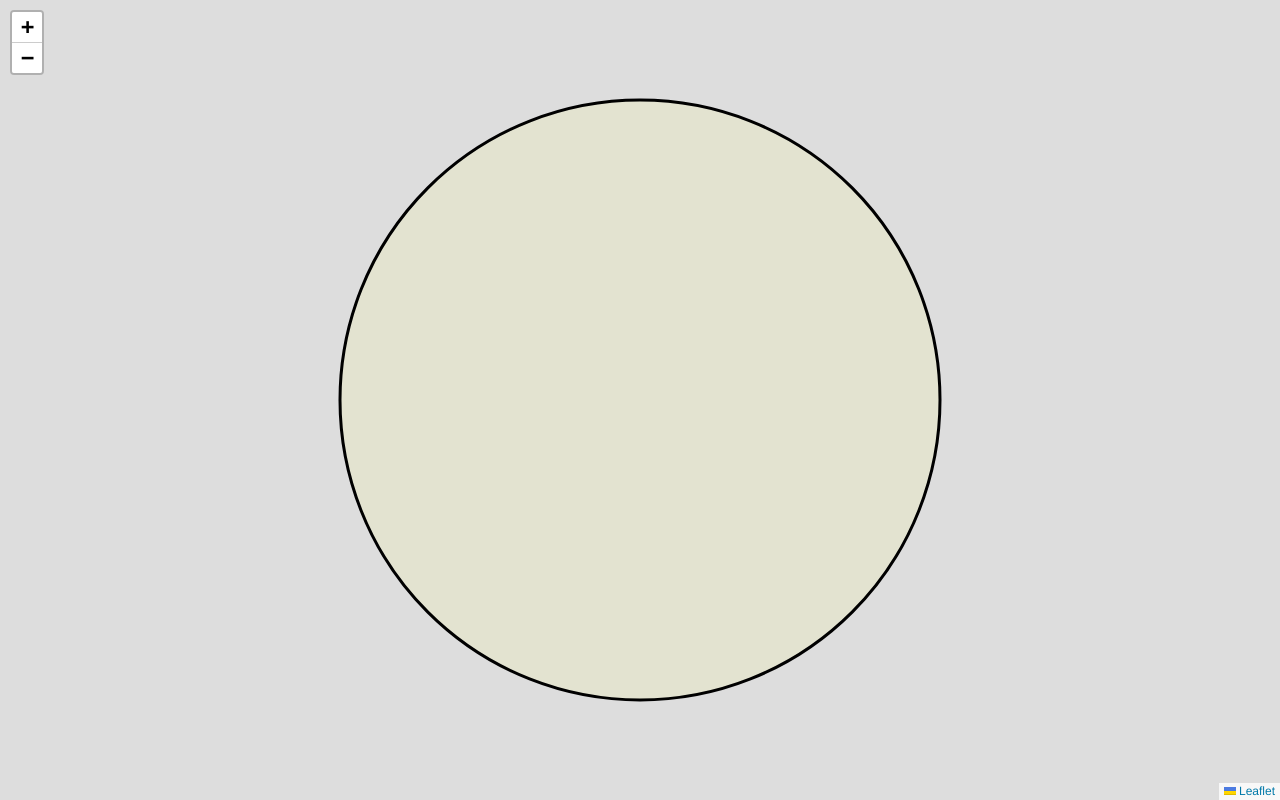
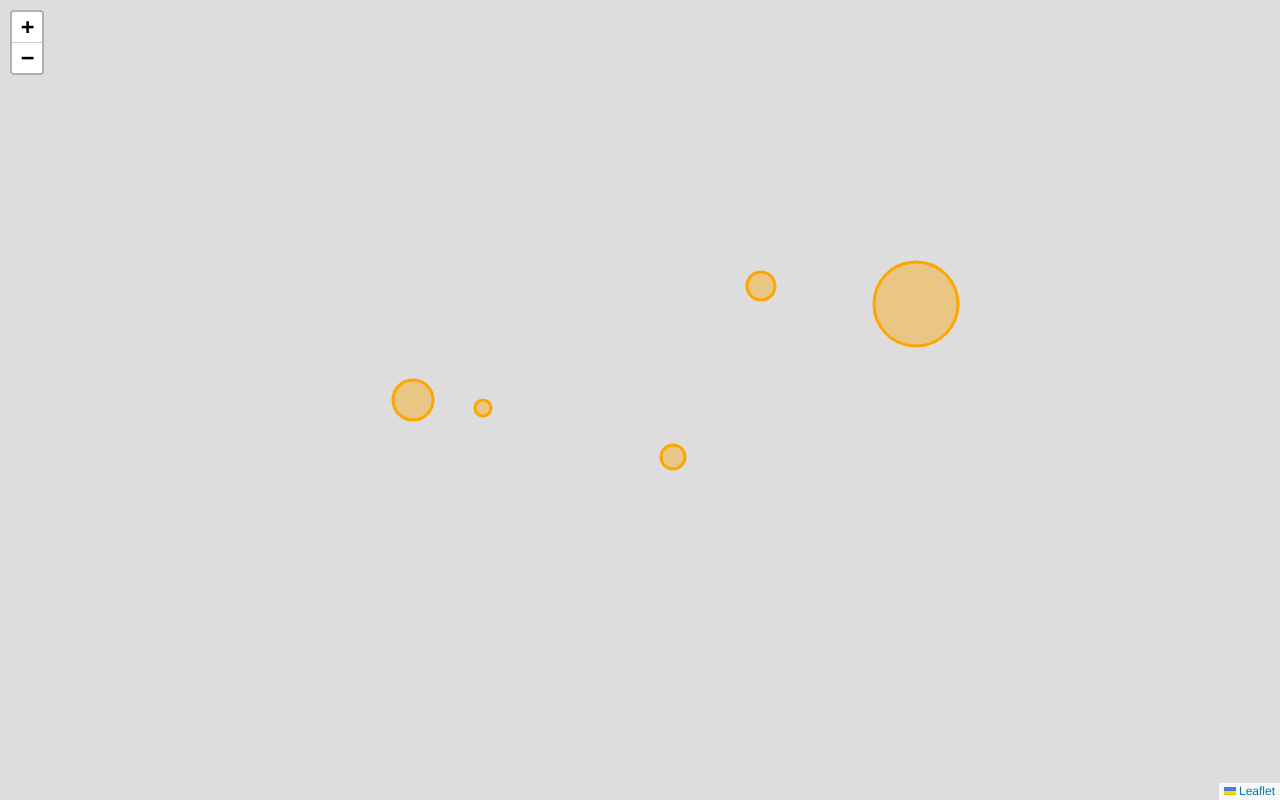
Before and after one commit to MarcoFernandez14/Mapping_Earthquakes, a plain HTML site: page Mapping_Multiple_Points/index.html in a window 1280 px wide. Drawn offline with nearby package versions, Linux system fonts and the light colour scheme; files whose address does not match are found by name.

Commit message:
Adding multiple cities points loop

```diff
--- a/Mapping_Multiple_Points/index.html
+++ b/Mapping_Multiple_Points/index.html
@@ -28,6 +28,8 @@
 
     <!-- API key -->
     <script type="text/javascript" src="static/js/config.js"></script>
+    <!-- Path to cities array -->
+    <script type="text/javascript" src="static/js/cities.js"></script>
     <!-- Our JavaScript -->
     <script type="text/javascript" src="static/js/logic.js"></script>
 
--- /dev/null
+++ b/Mapping_Multiple_Points/static/js/cities.js
@@ -0,0 +1,32 @@
+// An array containing each city's location, state, and population.
+let cities = [{
+    location: [40.7128, -74.0059],
+    city: "New York City",
+    state: "NY",
+    population: 8398748
+  },
+  {
+    location: [41.8781, -87.6298],
+    city: "Chicago",
+    state: "IL",
+    population: 2705994
+  },
+  {
+    location: [29.7604, -95.3698],
+    city: "Houston",
+    state: "TX",
+    population: 2325502
+  },
+  {
+    location: [34.0522, -118.2437],
+    city: "Los Angeles",
+    state: "CA",
+    population: 3990456
+  },
+  {
+    location: [33.4484, -112.0740],
+    city: "Phoenix",
+    state: "AZ",
+    population: 1660272
+  }
+  ];
--- a/Mapping_Multiple_Points/static/js/logic.js
+++ b/Mapping_Multiple_Points/static/js/logic.js
@@ -2,38 +2,35 @@
 console.log("working");
 
 // Create the map object with a center and zoom level.
-let map = L.map('mapid').setView([34.0522, -118.2437], 14);
+let map = L.map('mapid').setView([34.0522, -98.2437], 4.2);
 
-// let map = L.map("mapid", {
-//     center: [
-//       40.7, -94.5
-//     ],
-//     zoom: 4
-//   });
+// Get data from cities.js
+let cityData = cities;
 
-//  Add a marker (circle) to the map for Los Angeles, California.
+// Loop through the cities array and create one marker for each city.
+cityData.forEach(function(city) {
+    console.log(city)
+    // L.marker(city.location)
+    L.circleMarker(city.location, {
+        // radius: city.population/100000
+        radius: city.population/200000,
+        color: 'orange',
+        fillColor: 'orange',
+        fillOpacity: 0.4,
+        lineweight: 4
 
-// let marker = L.marker([34.0522, -118.2437]).addTo(map);
-// let marker = L.circle([34.0522, -118.2437], {
-//             radius: 300,
-//             color: 'black',
-//             fillColor: 'yellow',
-//             fillOpacity: 0.5
-//             }).addTo(map);
+    })
+    .bindPopup("<h2>" + city.city + ", " + city.state + "</h2> <hr> <h3>Population " + city.population.toLocaleString() + "</h3>")
+    .addTo(map);
+});
 
-L.circleMarker([34.0522, -118.2437], {
-    radius: 300,
-    color: 'black',
-    fillColor: '#ffffa1'
-    }).addTo(map);
+// We create the tile layer that will be the background of our map.Option: Use the Mapbox Styles API
+let streets = L.tileLayer('https://api.mapbox.com/styles/v1/mapbox/dark-v10/tiles/{z}/{x}/{y}?access_token={accessToken}', {
+attribution: 'Map data © <a href="https://www.openstreetmap.org/">OpenStreetMap</a> contributors, <a href="https://creativecommons.org/licenses/by-sa/2.0/">CC-BY-SA</a>, Imagery (c) <a href="https://www.mapbox.com/">Mapbox</a>',
+    maxZoom: 18,
+    accessToken: API_KEY
+});
 
-
-// We create the tile layer that will be the background of our map.
-
-// let streets = L.tileLayer('https://api.mapbox.com/styles/v1/{id}/tiles/{z}/{x}/{y}?access_token={accessToken}', {
-//     attribution: 'Map data &copy; <a href="https://www.openstreetmap.org/">OpenStreetMap</a> contributors, <a href="https://creativecommons.org/licenses/by-sa/2.0/">CC-BY-SA</a>, Imagery © <a href="https://www.mapbox.com/">Mapbox</a>',
-//     maxZoom: 18,
-//     id: 'mapbox/streets-v11',
 //     // other options:
 //     // mapbox/streets-v11
 //     // mapbox/outdoors-v11
@@ -41,18 +38,6 @@ L.circleMarker([34.0522, -118.2437], {
 //     // mapbox/dark-v10
 //     // mapbox/satellite-v9
 //     // mapbox/satellite-streets-v11
-//     tileSize: 512,
-//     zoomOffset: -1,
-//     accessToken: API_KEY
-// });
-
-
-// Option: Use the Mapbox Styles API
-let streets = L.tileLayer('https://api.mapbox.com/styles/v1/mapbox/dark-v10/tiles/{z}/{x}/{y}?access_token={accessToken}', {
-attribution: 'Map data © <a href="https://www.openstreetmap.org/">OpenStreetMap</a> contributors, <a href="https://creativecommons.org/licenses/by-sa/2.0/">CC-BY-SA</a>, Imagery (c) <a href="https://www.mapbox.com/">Mapbox</a>',
-    maxZoom: 18,
-    accessToken: API_KEY
-});
 
 
 // Then we add our 'graymap' tile layer to the map.
```
